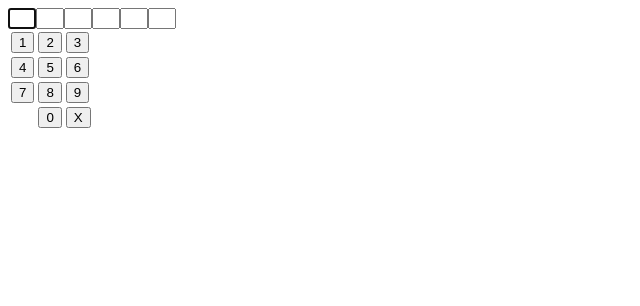
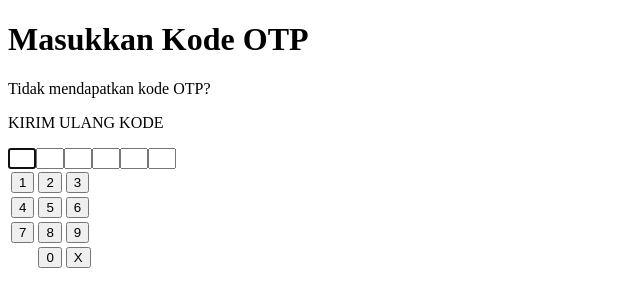
Before and after one commit to Moanrisy/simple-otp-ui, a plain HTML site: page index.html in a window 1280 px wide. Shown: the whole page, without its empty margins (0-640 px from the left). Drawn offline with Linux system fonts and the light colour scheme.

Commit message:
Add UI text

```diff
--- a/index.html
+++ b/index.html
@@ -7,6 +7,10 @@
     <link rel="stylesheet" href="./styles.css">
 </head>
 <body>
+<h1>Masukkan Kode OTP</h1>
+<p>Tidak mendapatkan kode OTP?</p>
+<p>KIRIM ULANG KODE</p>
+
 <div class="user-input">
     <input type="text" id="first" maxlength="1" onfocus="clicked(0)" onkeyup="clickEvent(this, 'second')">
     <input type="text" id="second" maxlength="1" onfocus="clicked(1)" onkeyup="clickEvent(this, 'third')">
```
